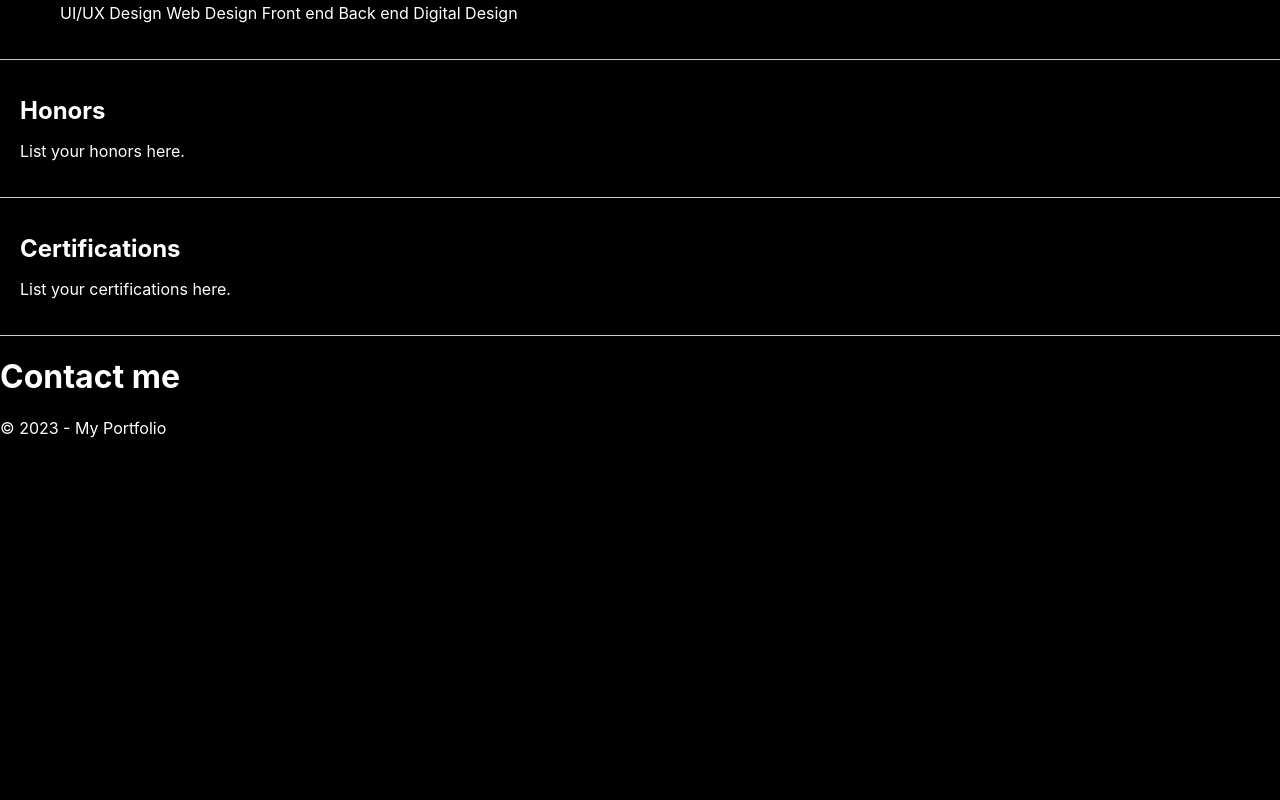
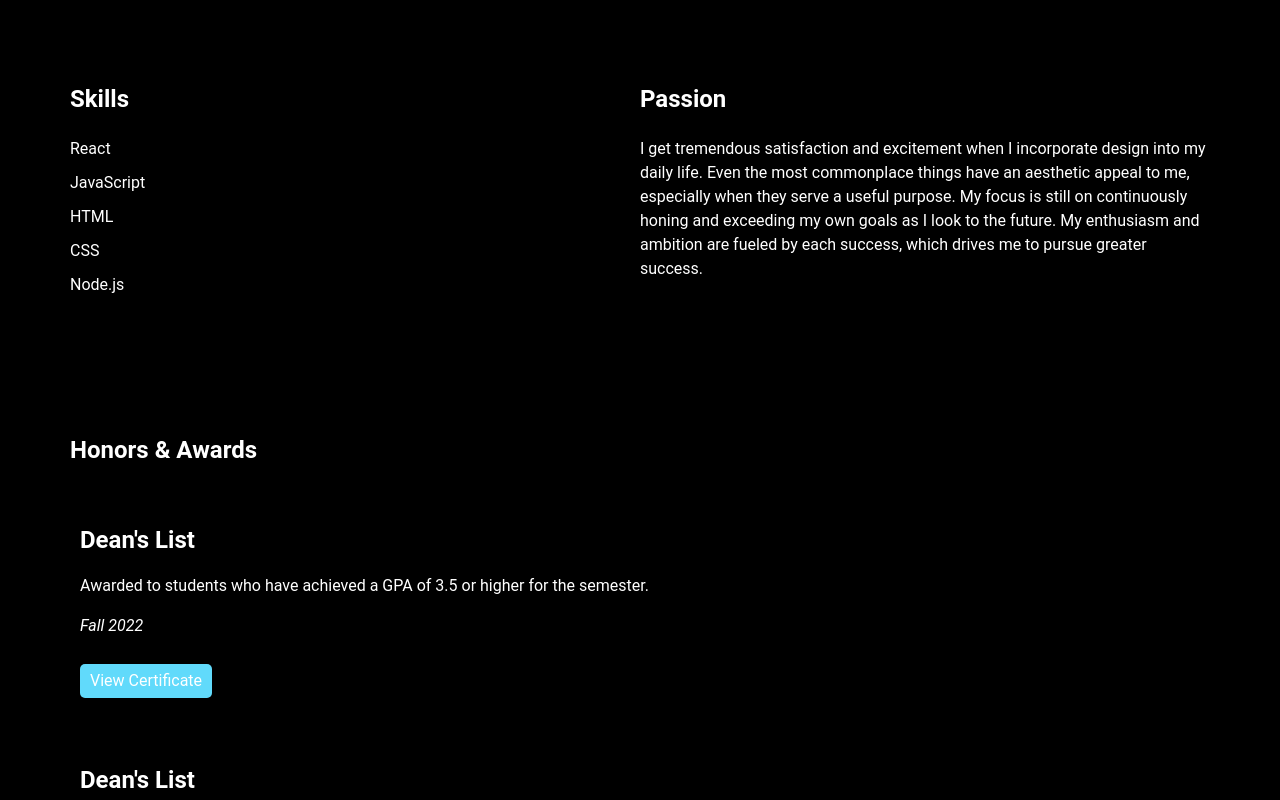
Before and after one commit to ZeRav3n/PersonalWeb, a React (Create React App) app: page / in a window 1280 px wide. Shown: the part 1600-2400 px from the top of the page. Before the commit the page ends 2054 px from the top, so only its background shows below. Built offline with nearby package versions, Linux system fonts and the light colour scheme.

Commit message:
Honors and Skills Update

```diff
--- a/src/App.css
+++ b/src/App.css
@@ -4,6 +4,11 @@
 body {
   background-color: #000; /* Black */
   color: #fff; /* White */
+  font-family: 'Roboto', sans-serif;
+  font-size: 16px;
+  line-height: 1.5;
+  margin: 0;
+  padding: 20px;
 }
 @media (min-width: 768px){
   .project-card{
@@ -167,3 +172,75 @@ body {
   text-decoration: none;
   color: #61dafb;
 }
+.skills-section {
+  display: flex;
+  justify-content: space-evenly;
+  padding: 50px;
+}
+
+.column {
+  flex: 1;
+}
+
+.skills-list {
+  list-style-type: none;
+  padding: 0;
+}
+
+.skill-item {
+  margin-bottom: 10px;
+}
+.honors-section {
+  padding: 50px;
+}
+
+.honors-grid {
+  display: flex;
+  flex-wrap: wrap;
+  justify-content: space-between;
+}
+
+.honor-card {
+  width: 100%;
+  margin-bottom: 20px;
+  padding: 10px;
+  box-shadow: 0px 5px 15px rgba(0, 0, 0, 0.1);
+  border-radius: 5px;
+  transition: transform 0.3s;
+}
+
+.honor-card:hover {
+  transform: scale(1.05);
+}
+
+.honor-title {
+  font-size: 1.5em;
+  margin-bottom: 10px;
+}
+
+.honor-description {
+  margin-bottom: 10px;
+}
+
+.honor-date {
+  font-style: italic;
+}
+.honor-image {
+  width: 100%;
+  height: auto;
+  object-fit: cover;
+}
+.view-btn {
+  display: inline-block;
+  color: #fff;
+  background-color: #61dafb;
+  padding: 5px 10px;
+  text-decoration: none;
+  border-radius: 5px;
+  margin-top: 10px;
+  transition: background-color 0.3s ease;
+}
+
+.view-btn:hover {
+  background-color: #4dc0e7;
+}
--- a/src/components/Honors.js
+++ b/src/components/Honors.js
@@ -1,10 +1,34 @@
 import "../App.css"
-
+import Zaman_badgeF22 from "../assets/Shahid Md Ratin Zaman_badgeF22.jpg"
+import Zaman_badgeW23 from "../assets/Shahid Md Ratin Zaman_badgeW23.jpg"
 export default function Honors() {
-    return (
-      <div id="honors" className='section'>
-        <h1>Honors</h1>
-        <p>List your honors here.</p>
+  const honors = [
+    {
+    title: "Dean's List",
+    date: "Fall 2022",
+    description: "Awarded to students who have achieved a GPA of 3.5 or higher for the semester.",
+    imgSrc: Zaman_badgeF22,
+  },
+    {
+    title: "Dean's List",
+    date: "Winter 2023",
+    description: "Awarded to students who have achieved a GPA of 3.5 or higher for the semester.",
+    imgSrc: Zaman_badgeW23,
+  },
+  ];
+  return(
+    <div className="honors-section">
+      <h2 data-aos="fade-right">Honors & Awards</h2>
+      <div className="honors-grid">
+        {honors.map((honor, index)=>(
+          <div className="honor-card" key={index} data-aos="fade-right">
+            <h3 className="honor-title">{honor.title}</h3>
+            <p className="honor-description">{honor.description}</p>
+            <p className="honor-date">{honor.date}</p>
+            <a href={honor.imgSrc} target="_blank" rel="noopener noreferrer" className="view-btn">View Certificate</a>
+          </div>
+        ))}
       </div>
-    );
-  }
+    </div>
+  );
+}
--- a/src/components/Skills.js
+++ b/src/components/Skills.js
@@ -1,16 +1,32 @@
-import "../App.css"
+import "../App.css";
+import React from "react";
 
 export default function Skills() {
-    return (
-      <div id="skills" className='section'>
-        <h1>Test</h1>
-        <ul>
-          UI/UX Design
-          Web Design
-          Front end
-          Back end
-          Digital Design
+  const skills = ["React", "JavaScript", "HTML", "CSS", "Node.js"];
+
+  return (
+    <div className="skills-section">
+      <div className="column">
+        <h2 data-aos="fade-up">Skills</h2>
+        <ul className="skills-list" data-aos="fade-up">
+          {skills.map((skill, index) => (
+            <li className="skill-item" key={index}>
+              {skill}
+            </li>
+          ))}
         </ul>
       </div>
-    );
-  }
+      <div className="column">
+        <h2 data-aos="fade-up">Passion</h2>
+        <p data-aos="fade-up">
+          I get tremendous satisfaction and excitement when I incorporate design
+          into my daily life. Even the most commonplace things have an aesthetic
+          appeal to me, especially when they serve a useful purpose. My focus is
+          still on continuously honing and exceeding my own goals as I look to
+          the future. My enthusiasm and ambition are fueled by each success,
+          which drives me to pursue greater success.
+        </p>
+      </div>
+    </div>
+  );
+}
```
Also changed, not shown: src/assets/Shahid Md Ratin Zaman_badgeF22.jpg (added), src/assets/Shahid Md Ratin Zaman_badgeW23.jpg (added).
